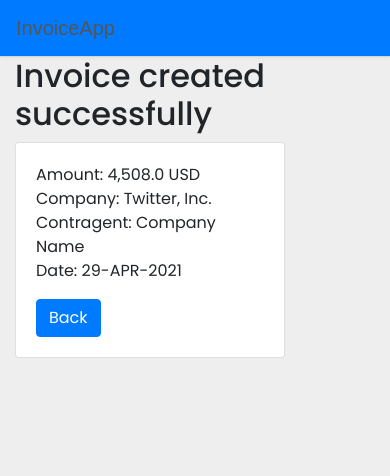
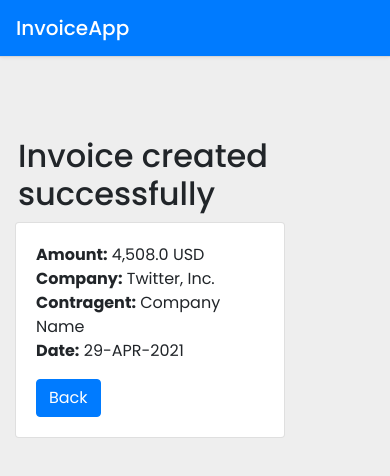
Before and after one commit to SurajNikam170921/InvoicingApp, a plain HTML site: page index2.html in a window 390 px wide. Drawn offline with nearby package versions, Linux system fonts and the light colour scheme.

Commit message:
responsive ui changes

```diff
--- a/index2.html
+++ b/index2.html
@@ -31,14 +31,18 @@
             <nav class="navbar navbar-dark bg-primary">
                 <a class="navbar-brand  mb-0 h1" href="#">InvoiceApp</a>
             </nav>
-            <div class="container">
+
+            <div class="heading">
                 <h2>Invoice created successfully</h2>
+            </div>
+            <div class="container-fluid">
+
                 <div class="card w-75">
                     <div class="card-body">
-                        <p class="card-text">Amount: 4,508.0 USD<br>
-                            Company: Twitter, Inc.<br>
-                            Contragent: Company Name<br>
-                            Date: 29-APR-2021
+                        <p class="card-text"><b>Amount:</b> 4,508.0 USD<br>
+                            <b>Company:</b> Twitter, Inc.<br>
+                            <b>Contragent:</b> Company Name<br>
+                            <b>Date:</b> 29-APR-2021
                         </p>
                         <a href="#" class="btn btn-primary" onclick="mainPage()">Back</a>
                     </div>
--- a/style.css
+++ b/style.css
@@ -10,12 +10,29 @@ body {
     background: #eee;
 }
 
+h2{
+    margin-top: 80px;
+    margin-left: 18px;
+}
+
 h4 {
     margin: 2rem 0rem 1rem;
 }
-
+/*.modal-guts{
+  position: fixed;
+  top: 0;
+  left: 0;
+  width: 100%;
+  height: 100%;
+  overflow: auto;
+}
+*/
 .modal {
     align-items: center;
+}
+
+.card-body {
+    overflow: scroll;
 }
 
 .table-image {
@@ -69,7 +86,9 @@ h4 {
     text-align: right;
     padding-left: 20px
 }
-
+.invoiceprice{
+    overflow: scroll;
+}
 .invoice-price {
     background: #f0f3f4;
     display: table;
@@ -176,18 +195,6 @@ h4 {
     box-shadow: 0 0 4px rgba(0, 0, 0, .1);
 }
 
-.navbar .navbar-brand {
-    color: #555;
-    padding-left: 0;
-    padding-right: 50px;
-    font-family: 'Merienda One', sans-serif;
-}
-
-.navbar .active a,
-.navbar .active a:hover,
-.navbar .active a:focus {
-    background: transparent !important;
-}
 
 
 
--- a/style2.css
+++ b/style2.css
@@ -16,6 +16,15 @@ h4 {
 
 .modal {
     align-items: center;
+}
+
+.card-body {
+    overflow: scroll;
+}
+
+h2{
+    margin-top: 80px;
+    margin-left: 18px;
 }
 
 .table-image {
@@ -40,13 +49,6 @@ h4 {
 }
 
 
-.navbar .navbar-brand {
-    color: #555;
-    padding-left: 0;
-    padding-right: 50px;
-    font-family: 'Merienda One', sans-serif;
-}
-
 @media (max-width: 1200px) {
     .form-inline {
         display: block;
--- a/style3.css
+++ b/style3.css
@@ -10,12 +10,21 @@ body {
     background: #eee;
 }
 
+h2{
+    margin-top: 80px;
+    margin-left: 18px;
+}
+
 h4 {
     margin: 2rem 0rem 1rem;
 }
 
 .modal {
     align-items: center;
+}
+
+.card-body {
+    overflow: scroll;
 }
 
 .table-image {
@@ -175,28 +184,6 @@ h4 {
     box-shadow: 0 0 4px rgba(0, 0, 0, .1);
 }
 
-.nav-link img {
-    border-radius: 50%;
-    width: 36px;
-    height: 36px;
-    margin: -8px 0;
-    float: left;
-    margin-right: 10px;
-}
-
-.navbar .navbar-brand {
-    color: #555;
-    padding-left: 0;
-    padding-right: 50px;
-    font-family: 'Merienda One', sans-serif;
-}
-
-.navbar .active a,
-.navbar .active a:hover,
-.navbar .active a:focus {
-    background: transparent !important;
-}
-
 @media (max-width: 1200px) {
     .form-inline {
         display: block;
```
Also changed, not shown: index.html (+8 -16 lines), index3.html (+4 -4 lines).
